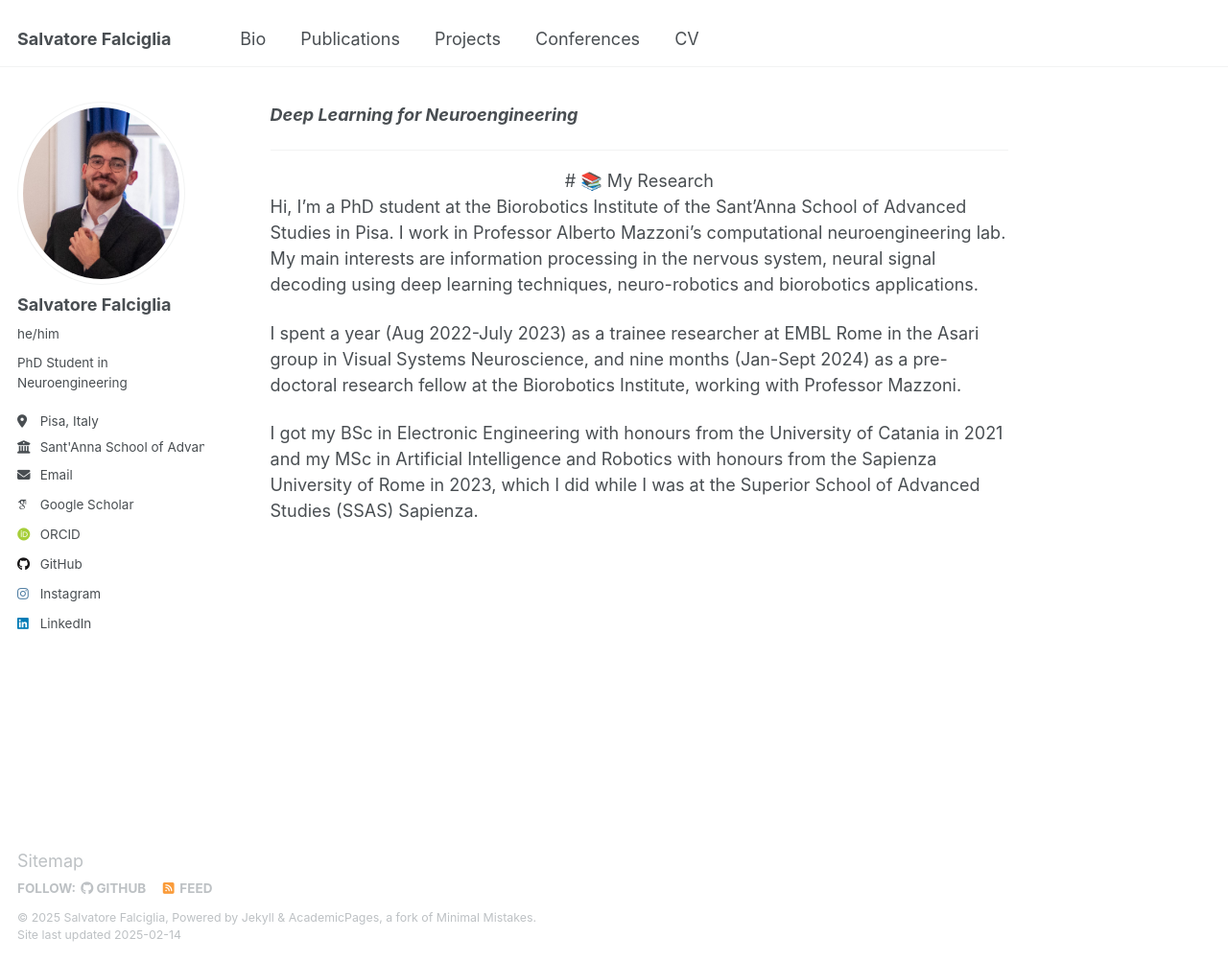
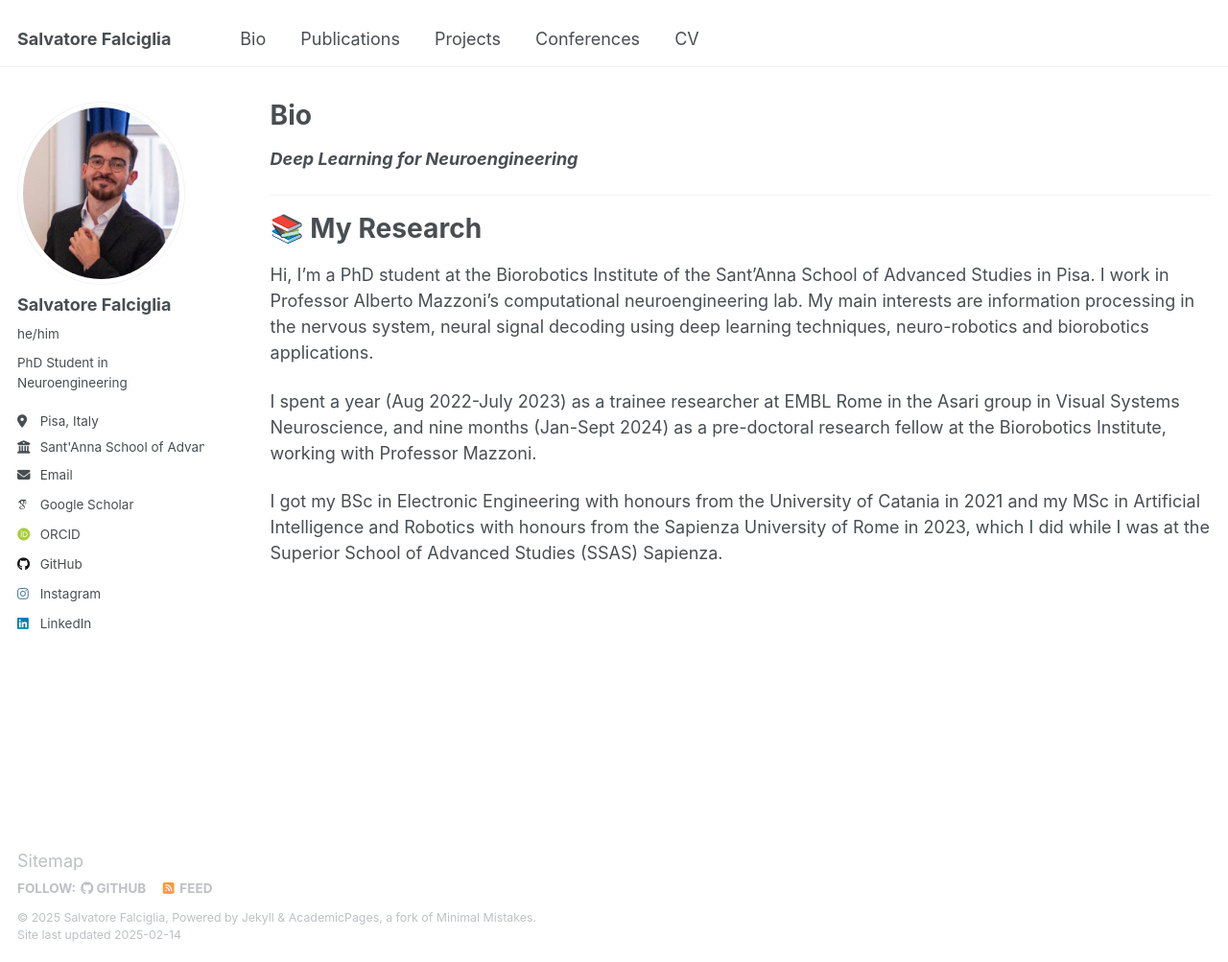
Before and after one commit to falciglia/falciglia.github.io, a Jekyll site: the page built from _pages/bio.md, in a window 1280 px wide and 1003 px high. Shown: the whole window at 96% size. Built offline with Jekyll 4.4.1, drawn with Linux system fonts in a browser that asks for light colours; some web fonts are replaced; our own code applies the rules of GitHub Pages for plain Markdown files.

Commit message:
Update bio.md

```diff
--- a/_pages/bio.md
+++ b/_pages/bio.md
@@ -1,12 +1,16 @@
+---
+layout: archive
+title: "Bio"
+permalink: /bio/
+author_profile: true
+---
+
 ***Deep Learning for Neuroengineering***
 
 ---
 
-<div align="center">
-
-# 📚 My Research
-
-</div>
+📚 My Research
+======
 
 Hi, I'm a PhD student at the Biorobotics Institute of the Sant'Anna School of Advanced Studies in Pisa. I work in Professor Alberto Mazzoni's computational neuroengineering lab. My main interests are information processing in the nervous system, neural signal decoding using deep learning techniques, neuro-robotics and biorobotics applications.
 
```
